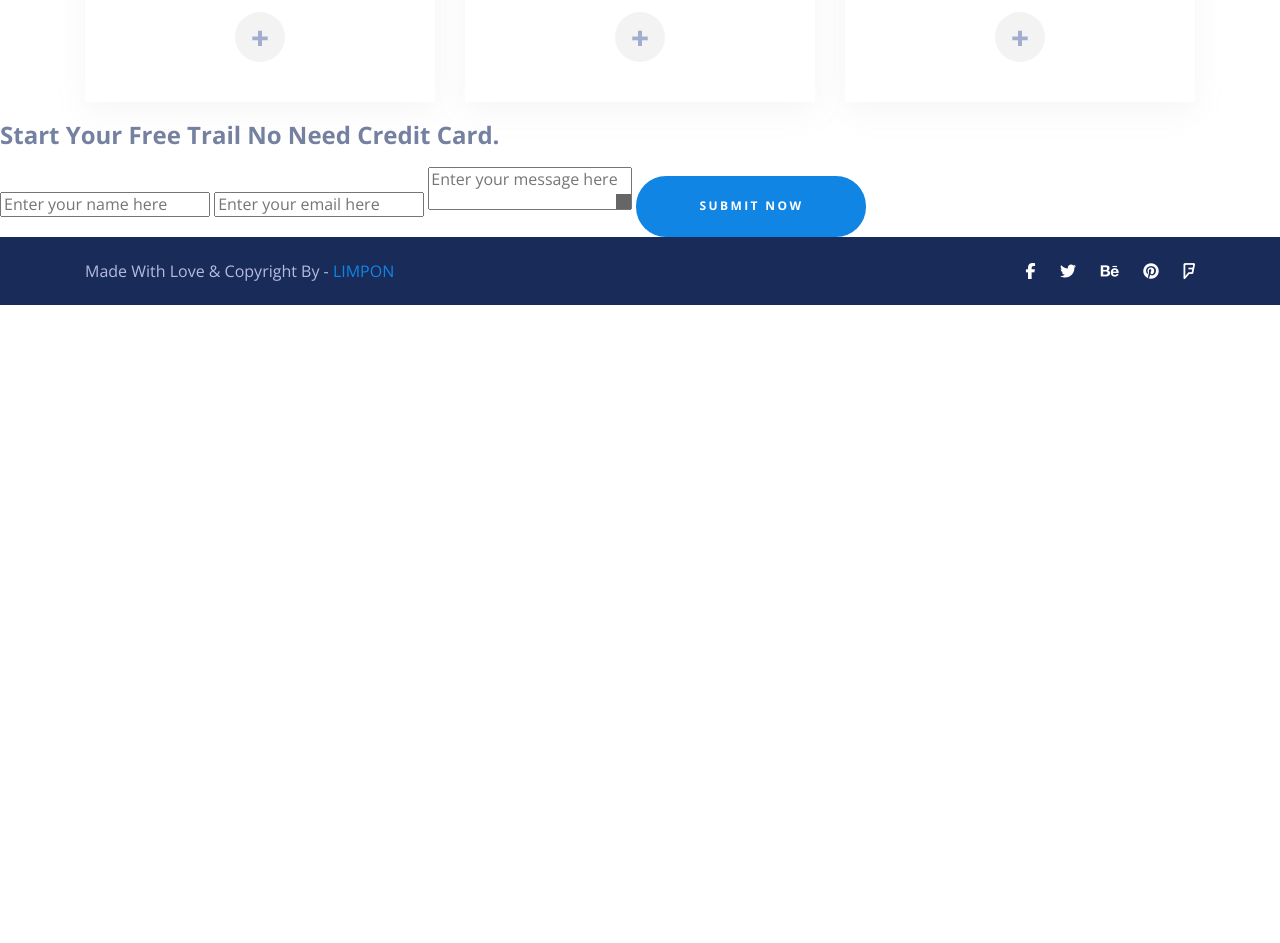
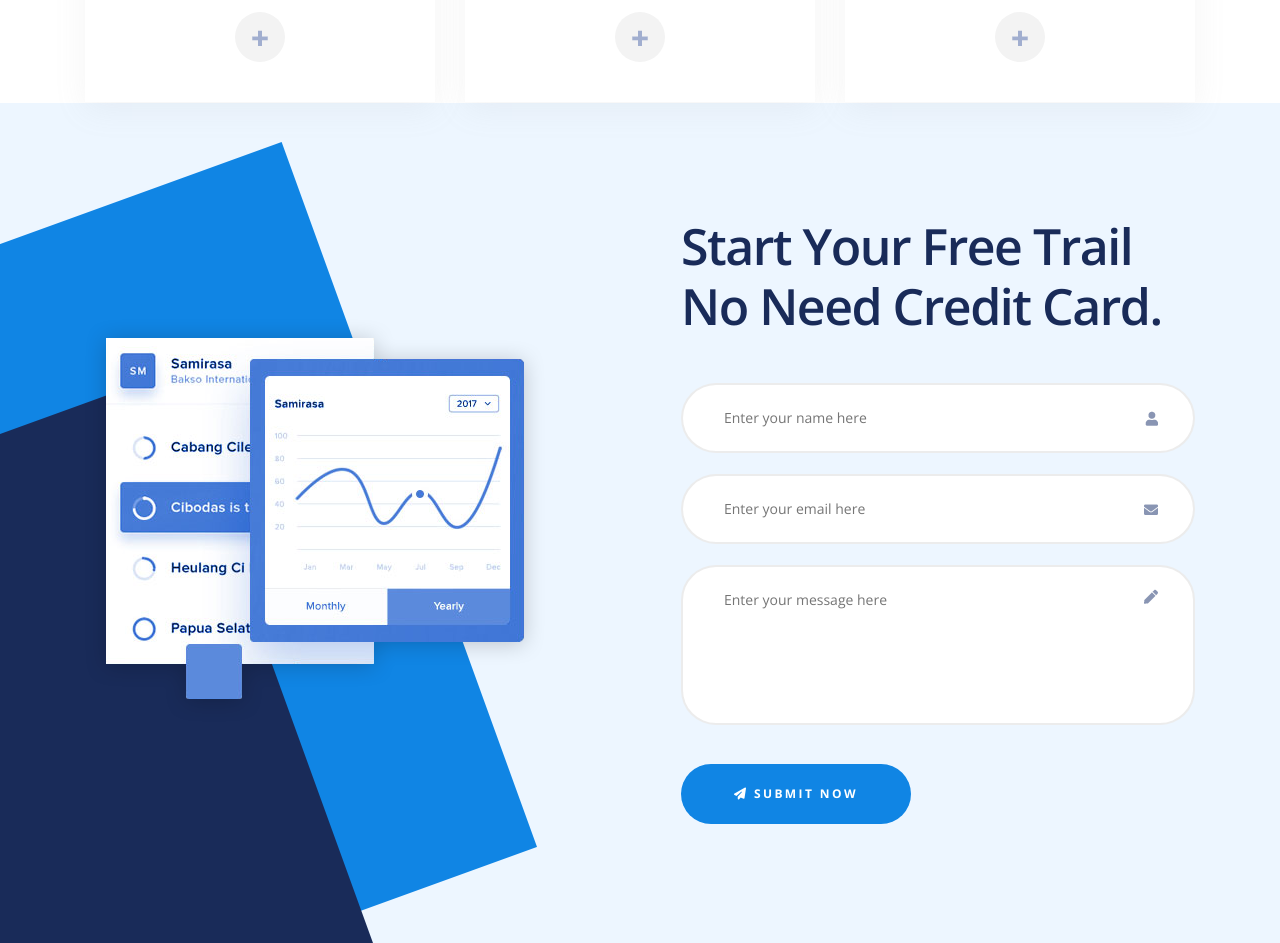
Before and after one commit to rayxxsuzuya/Limpon, a plain HTML site: page index.html in a window 1280 px wide. Shown: the part 9940-10883 px from the top of the page. Before the commit the page ends 10245 px from the top, so only its background shows below. Drawn offline with nearby package versions, Linux system fonts and the light colour scheme.

Commit message:
page-form self-done

```diff
--- a/css/style.css
+++ b/css/style.css
@@ -515,7 +515,7 @@ ul {
     border-radius: 30px;
     background-color: #1085e4;
     border: 0;
-    padding: 23.5px 63px;
+    padding: 23.5px 53px;
 }
 
 .btn-free {
@@ -1215,3 +1215,91 @@ ul {
     font-size: 16px;
     font-weight: 400;
 }
+
+.page-form {
+    background-image: url(../img/block-12-bg.png);
+    background-repeat: no-repeat;
+    background-position: center;
+    padding-top: 114px;
+    padding-bottom: 120px;
+}
+
+.page-form .wrap {
+    display: flex;
+    align-items: center;
+    justify-content: space-between;
+}
+
+.page-form .wrap h2 {
+    max-width: 481px;
+    color: #192b59;
+    font-size: 50px;
+    font-weight: 600;
+    line-height: 60px;
+    letter-spacing: -1.5px;
+    margin: 0;
+    margin-bottom: 47px;
+}
+
+.page-form .wrap .form input {
+    display: block;
+    width: 514px;
+    height: 70px;
+    border-radius: 35px;
+    border: 2px solid rgba(72, 72, 72, 0.1);
+    background-color: #ffffff;
+    margin-bottom: 21px;
+    padding-left: 41px;
+    padding-right: 75px;
+    color: #8995b3;
+    font-size: 14px;
+    font-weight: 400;
+    box-sizing: border-box;
+}
+
+.page-form .wrap .form input[type="text"] {
+    background-image: url(../img/user-icon.png);
+    background-repeat: no-repeat;
+    background-position: 93%;
+    background-position-y: 51%;
+}
+
+.page-form .wrap .form input[type="email"] {
+    background-image: url(../img/mail-icon.png);
+    background-repeat: no-repeat;
+    background-position: 93%;
+    background-position-y: 51%;
+}
+
+.page-form .wrap .form textarea {
+    width: 514px;
+    height: 160px;
+    border-radius: 35px;
+    border: 2px solid rgba(72, 72, 72, 0.1);
+    background-color: #ffffff;
+    color: #8995b3;
+    font-size: 14px;
+    font-weight: 400;
+    line-height: 25px;
+    resize: none;
+    padding-left: 41px;
+    box-sizing: border-box;
+    display: block;
+    background-image: url(../img/pen-icon.png);
+    background-repeat: no-repeat;
+    background-position: 93%;
+    background-position-y: 16%;
+    margin-bottom: 39px;
+    padding-right: 75px;
+    padding-top: 20px;
+}
+
+
+.page-form .wrap img {
+    flex-basis: 39%;
+}
+
+.fa-paper-plane {
+    color: #ffffff;
+    letter-spacing: 2.4px;
+}
--- a/index.html
+++ b/index.html
@@ -443,13 +443,18 @@
 			</div>
 		</div>
 		<div class="page-form">
-			<h2>Start Your Free Trail No Need Credit Card.</h2>
-			<form action="">
-				<input type="text" placeholder="Enter your name here">
-				<input type="email" placeholder="Enter your email here">
-				<textarea name="textMessage" placeholder="Enter your message here"></textarea>
-				<button type="sumbit" class="btn-submit">submit now</button>
-			</form>
+			<div class="wrap">
+				<img src="img/block-12-screen.png" alt="">
+				<div class="form">
+					<h2>Start Your Free Trail No Need Credit&nbsp;Card.</h2>
+					<form action="">
+						<input type="text" placeholder="Enter your name here">
+						<input type="email" placeholder="Enter your email here">
+						<textarea name="textMessage" placeholder="Enter your message here"></textarea>
+						<button type="sumbit" class="btn-submit"><i class="fas fa-paper-plane"></i> submit now</button>
+					</form>
+				</div>
+			</div>
 		</div>
 		<div class="footer">
 			<div class="wrap">
```
Also changed, not shown: img/mail-icon.png (added), img/pen-icon.png (added), img/user-icon.png (added).
